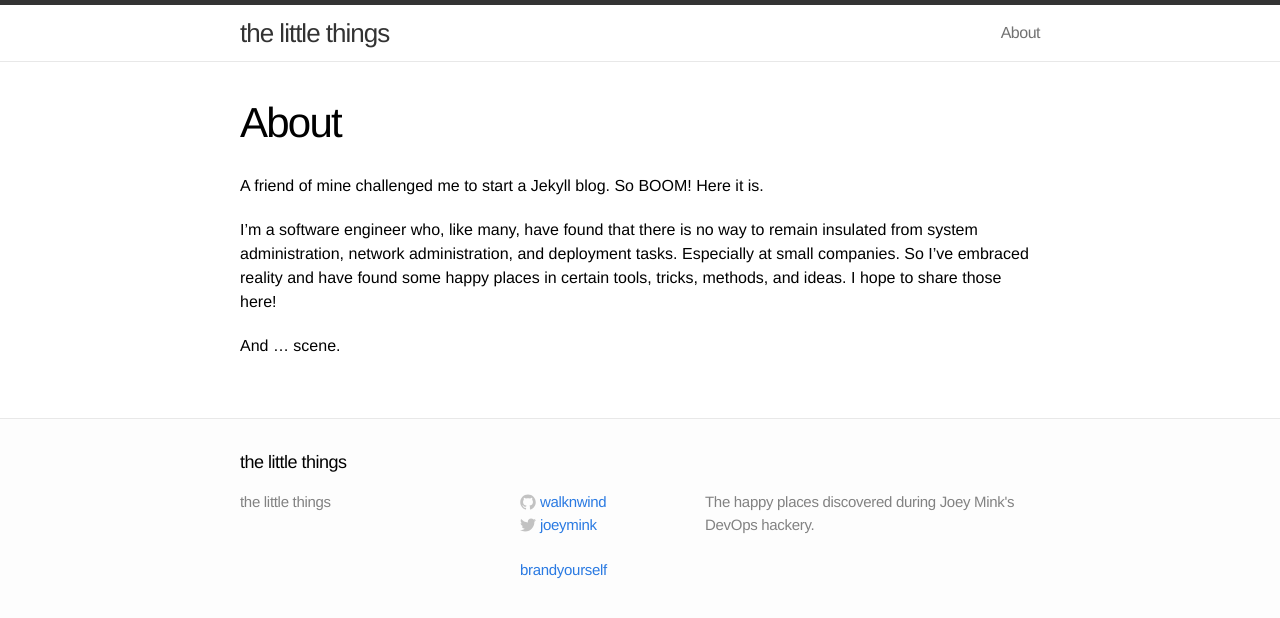
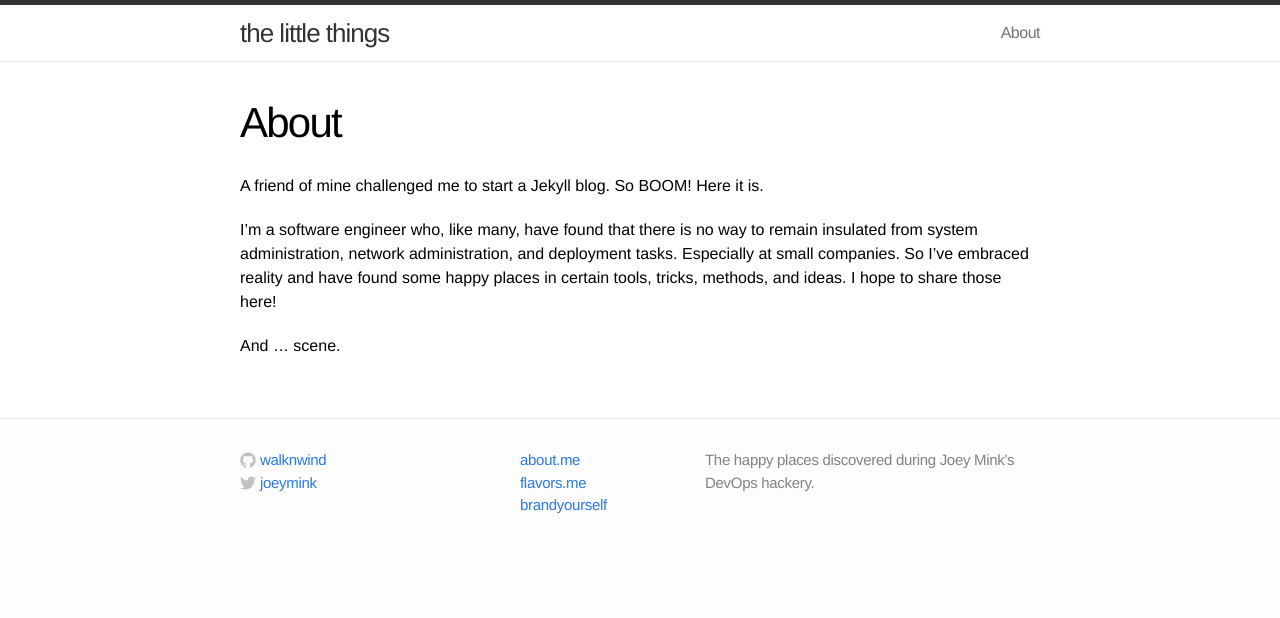
Before and after one commit to joeymink/walknwind.github.io, a Jekyll site: the page built from about.md, in a window 1280 px wide. Shown: the top 618 px of the page. Built offline with Jekyll 4.4.1, drawn with Linux system fonts in a browser that asks for light colours.

Commit message:
customize the footer

```diff
--- a/_includes/footer.html
+++ b/_includes/footer.html
@@ -2,16 +2,7 @@
 
   <div class="wrap">
 
-    <h2 class="footer-heading">{{ site.title }}</h2>
-
     <div class="footer-col-1 column">
-      <ul>
-        <li>{{ site.title }}</li>
-        <li><a href="mailto:{{ site.email }}">{{ site.email }}</a></li>
-      </ul>
-    </div>
-
-    <div class="footer-col-2 column">
       <ul>
         {% if site.github_username %}<li>
           <a href="https://github.com/{{ site.github_username }}">
@@ -49,9 +40,20 @@
             <span class="username">{{ site.twitter_username }}</span>
           </a>
         </li>{% endif %}
-        <!--http://joeymink.brandyourself.com/-->
+      </ul>
+    </div>
+
+    <div class="footer-col-2 column">
+      <ul>
         <li>
-          &nbsp;
+          <a href="http://about.me/joeymink">
+            <span class="username">about.me</span>
+          </a>
+        </li>
+        <li>
+          <a href="http://joeymink.flavors.me/">
+            <span class="username">flavors.me</span>
+          </a>
         </li>
         <li>
           <a href="http://joeymink.brandyourself.com/">
@@ -61,7 +63,7 @@
       </ul>
     </div>
 
-    <div class="footer-col-3 column">
+        <div class="footer-col-3 column">
       <p class="text">{{ site.description }}</p>
     </div>
 
```
